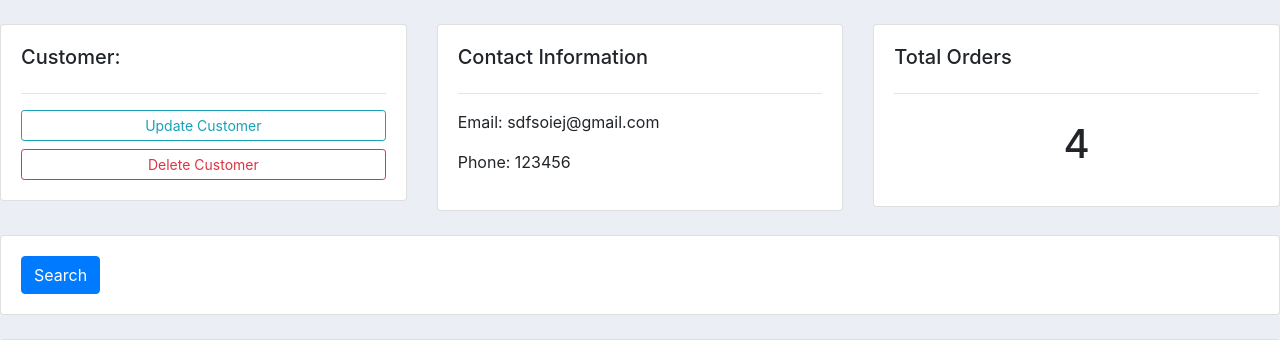
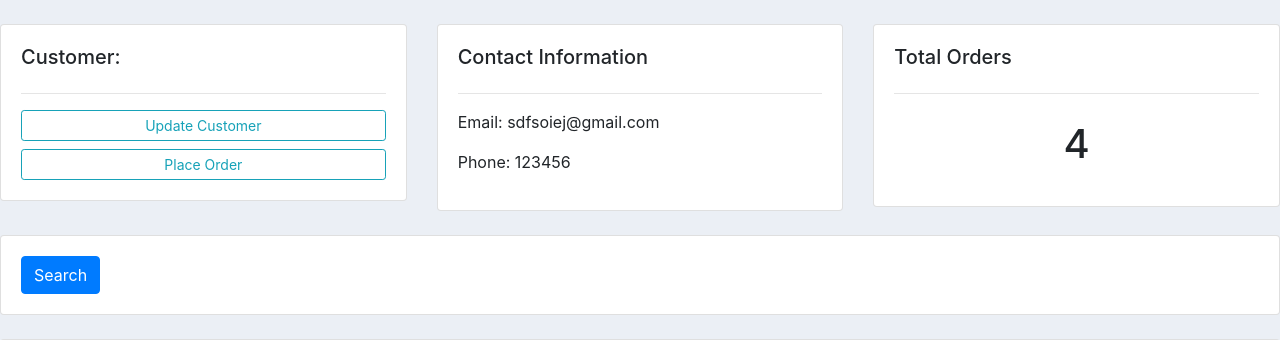
Before and after one commit to ImDoneWithThisUsername/personal-midterm-project, a Django app: page /customer/2/ in a window 1280 px wide. Shown: the part 59-399 px from the top of the page. Run offline with Django 3.2, Linux system fonts and the light colour scheme; data comes from the database, SQL or seed files in the repository; both versions use the stored data as it was after the commit.

Commit message:
inline formset

```diff
--- a/crm1/accounts/templates/accounts/customer.html
+++ b/crm1/accounts/templates/accounts/customer.html
@@ -9,7 +9,7 @@
 			<h5>Customer:</h5>
 			<hr>
 			<a class="btn btn-outline-info  btn-sm btn-block" href="">Update Customer</a>
-			<a class="btn btn-outline-danger  btn-sm btn-block" href="">Delete Customer</a>
+			<a class="btn btn-outline-info  btn-sm btn-block" href="{% url 'create_order' customer.id %}">Place Order</a>
 
 		</div>
 	</div>
--- a/crm1/accounts/templates/accounts/dashboard.html
+++ b/crm1/accounts/templates/accounts/dashboard.html
@@ -33,7 +33,6 @@
             <h5>LAST 5 ORDERS</h5>
             <hr>
             <div class="card card-body">
-                <a class="btn btn-primary btn-sm btn-block" href="{% url 'create_order' %}">Create Order</a>
                 <table class="table table-sm">
                     <tr>
                         <th>Product</th>
--- a/crm1/accounts/templates/accounts/order_form.html
+++ b/crm1/accounts/templates/accounts/order_form.html
@@ -8,7 +8,11 @@
 
             <form action="" method="POST">
                 {% csrf_token %}
-                {{form}}
+                {{ formset.management_form }}
+                {% for form in formset %}
+                    {{form}}
+                    <hr>
+                {% endfor %}
 
                 <input class='btn btn-sm btn-info' type="submit" name="Submit">
             </form>
--- a/crm1/accounts/urls.py
+++ b/crm1/accounts/urls.py
@@ -6,7 +6,7 @@ urlpatterns = [
     path('products/', views.products, name="products"),
     path('customer/<str:pk>/', views.customer, name="customer"),
 
-    path('create_order/', view=views.createOrder, name="create_order"),
+    path('create_order/<str:pk>/', view=views.createOrder, name="create_order"),
     path('update_order/<str:pk>/', view=views.updateOrder, name="update_order"),
     path('delete_order/<str:pk>/', view=views.deleteOrder, name="delete_order"),
 
--- a/crm1/accounts/views.py
+++ b/crm1/accounts/views.py
@@ -1,6 +1,6 @@
 from django.shortcuts import render, redirect
 from django.http import HttpResponse
-
+from django.forms import inlineformset_factory
 # Create your views here.
 from .models import *
 from .forms import OrderForm
@@ -42,17 +42,20 @@ def customer(request, pk):
         }
     return render(request, 'accounts/customer.html', context)
 
-def createOrder(request):
-
-    form = OrderForm()
+def createOrder(request, pk):
+    OrderFormSet = inlineformset_factory(Customer, Order, fields=('product', 'status'), extra=10)
+    customer = Customer.objects.get(id=pk)
+    formset = OrderFormSet(queryset=Order.objects.none(), instance=customer)
+    # form = OrderForm(initial={'customer':customer})
     if request.method == 'POST':
         # print(request.POST)
-        form = OrderForm(request.POST)
-        if form.is_valid():
-            form.save()
+        # form = OrderForm(request.POST)
+        formset = OrderFormSet(request.POST, instance=customer)
+        if formset.is_valid():
+            formset.save()
             return redirect('/')
 
-    context = {'form':form}
+    context = {'formset':formset}
     return render(request, 'accounts/order_form.html', context)
 
 def updateOrder(request, pk):
```
Also changed, not shown: crm1/db.sqlite3.
